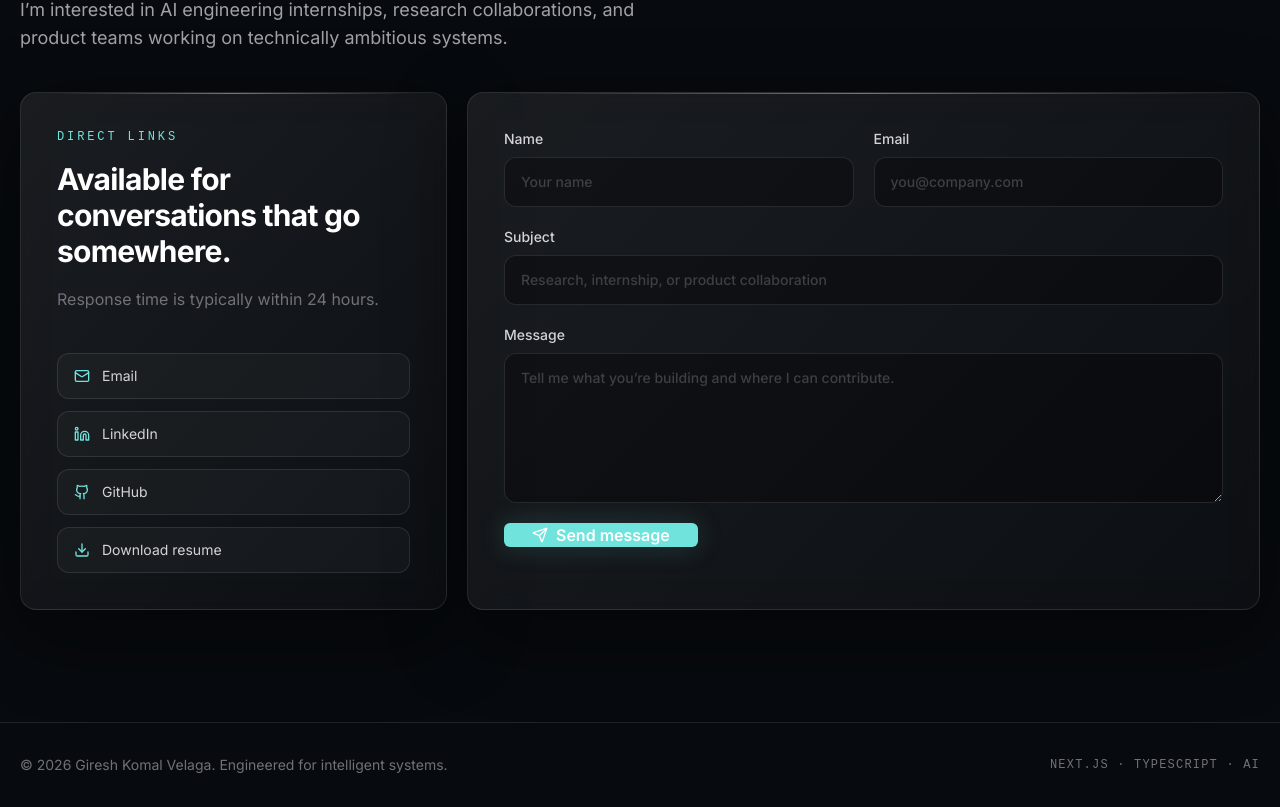
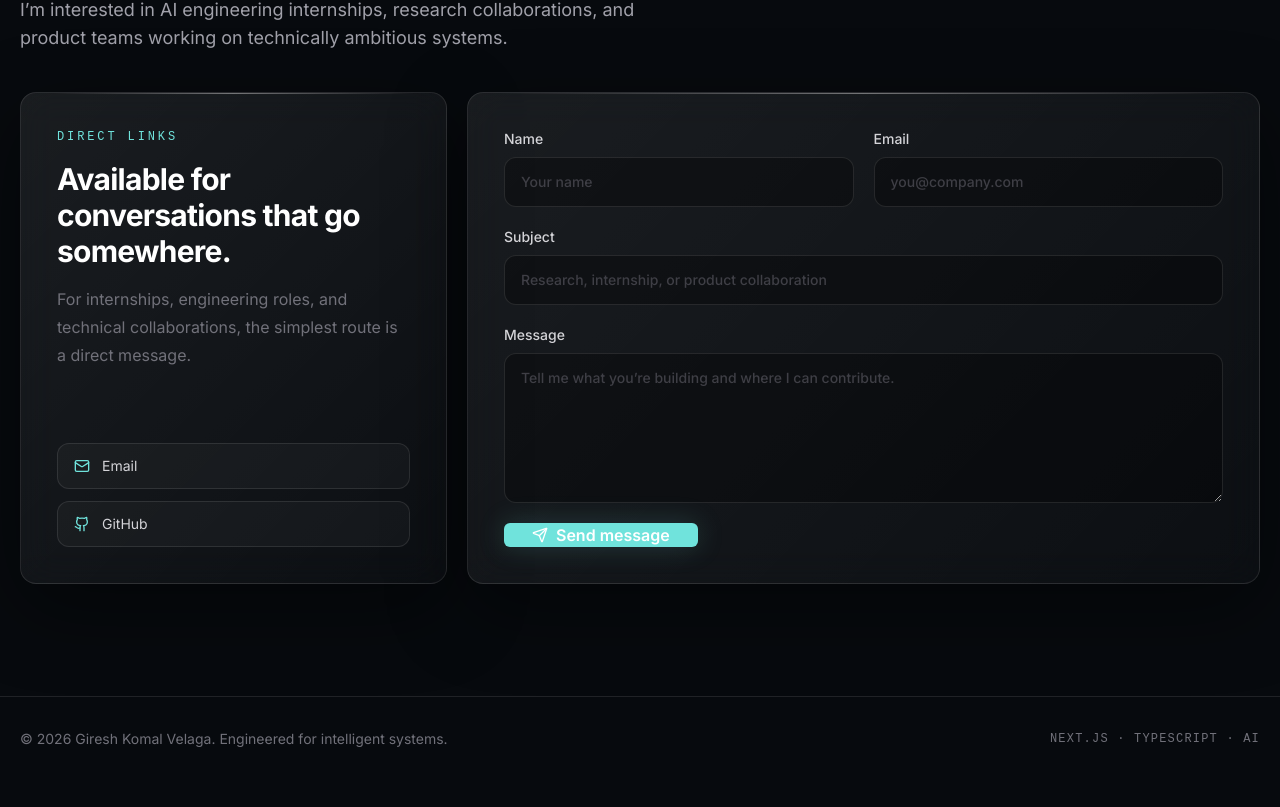
Before and after one commit to Giresh-458/portfolio, a Next.js app: page / in a window 1280 px wide. Shown: the part 6625-7432 px from the top of the page. After the commit the page ends 7406 px from the top, so only its background shows below. Built offline with nearby package versions, Linux system fonts and the light colour scheme; no server answers.

Commit message:
Remove template resume link and unverified response-time promise

```diff
--- a/components/sections/contact-section.tsx
+++ b/components/sections/contact-section.tsx
@@ -45,14 +45,12 @@ export function ContactSection() {
           <div>
             <p className="font-mono text-xs uppercase tracking-[0.24em] text-netflix">Direct links</p>
             <h3 className="mt-4 text-3xl font-black tracking-tight text-white">Available for conversations that go somewhere.</h3>
-            <p className="mt-4 leading-7 text-zinc-500">Response time is typically within 24 hours.</p>
+            <p className="mt-4 leading-7 text-zinc-500">For internships, engineering roles, and technical collaborations, the simplest route is a direct message.</p>
           </div>
           <div className="mt-10 grid gap-3">
             {[
               { label: "Email", href: `mailto:${siteConfig.email}`, icon: Mail },
-              { label: "LinkedIn", href: siteConfig.linkedin, icon: Linkedin },
               { label: "GitHub", href: siteConfig.github, icon: Github },
-              { label: "Download resume", href: "/api/download/resume", icon: Download }
             ].map((link) => (
               <a key={link.label} href={link.href} className="flex items-center gap-3 rounded-xl border border-white/10 bg-white/[0.03] px-4 py-3 text-sm text-zinc-300 transition hover:border-netflix/40 hover:bg-netflix/[0.05] hover:text-white">
                 <link.icon className="size-4 text-netflix" /> {link.label}
```
